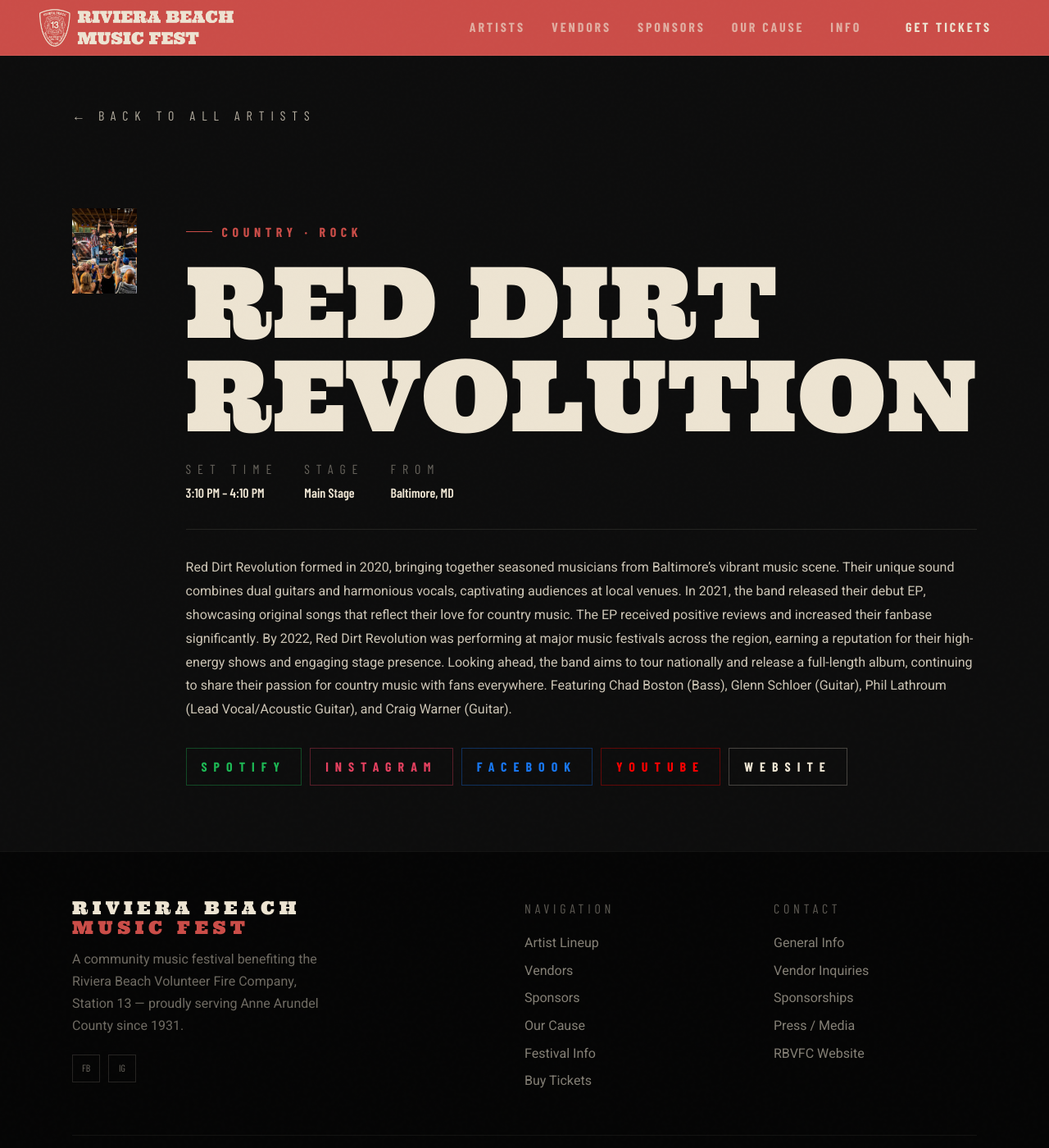
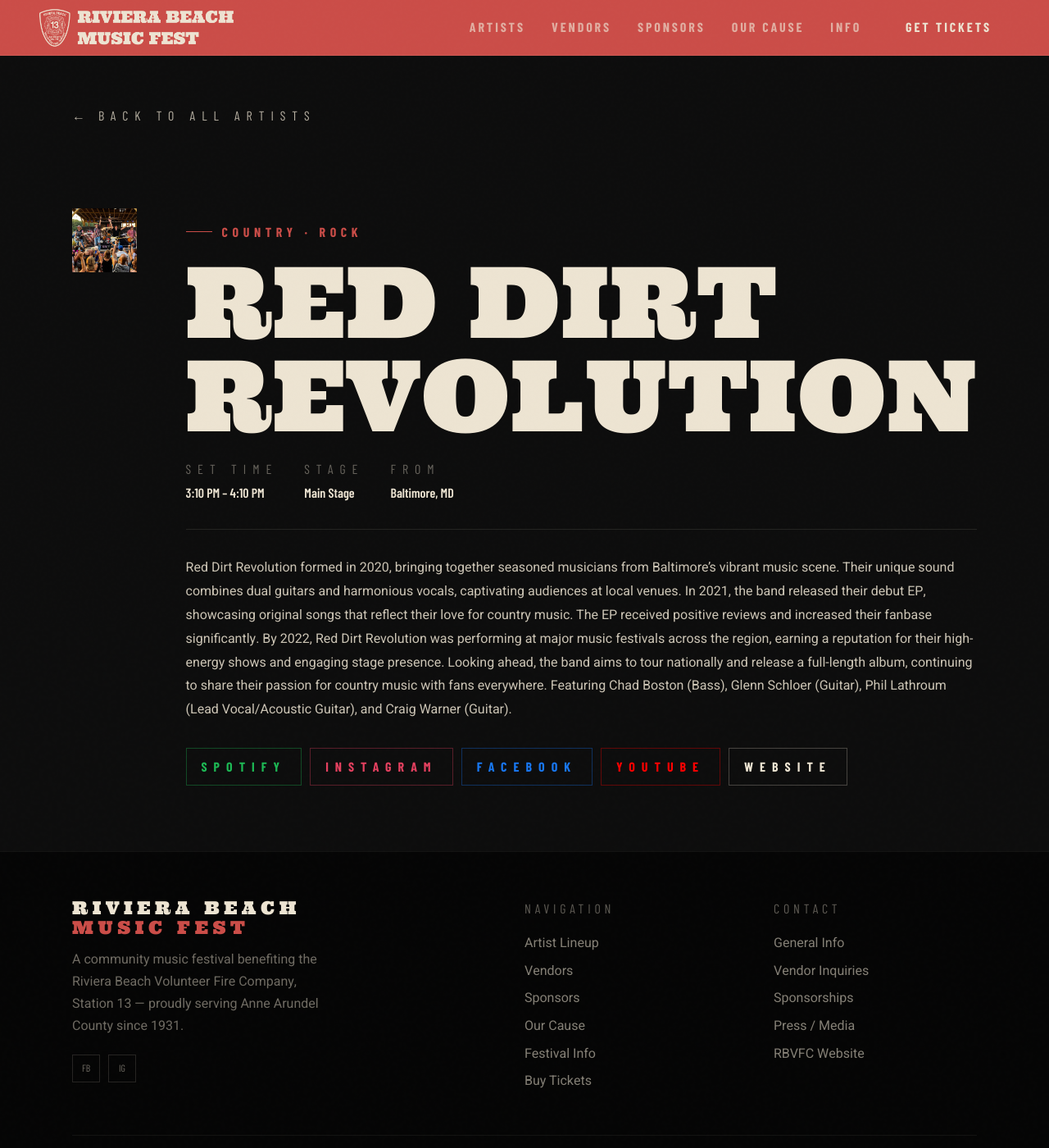
Before and after one commit to RBVFC/rbmf, a Jekyll site: the page built from _artists/red-dirt-revolution.md, in a window 1280 px wide and 1400 px high. Shown: the whole window at 82% size. Built offline with Jekyll 4.4.1, drawn with Linux system fonts in a browser that asks for light colours; some web fonts are replaced.

Commit message:
Update main.css

```diff
--- a/assets/css/main.css
+++ b/assets/css/main.css
@@ -412,7 +412,7 @@ p:last-child { margin-bottom: 0; }
   padding: 60px 0 80px;
 }
 .artist-detail__photo {
-  aspect-ratio: 3/4;
+  aspect-ratio: 1;
   object-fit: cover;
   width: 100%;
 }
```
